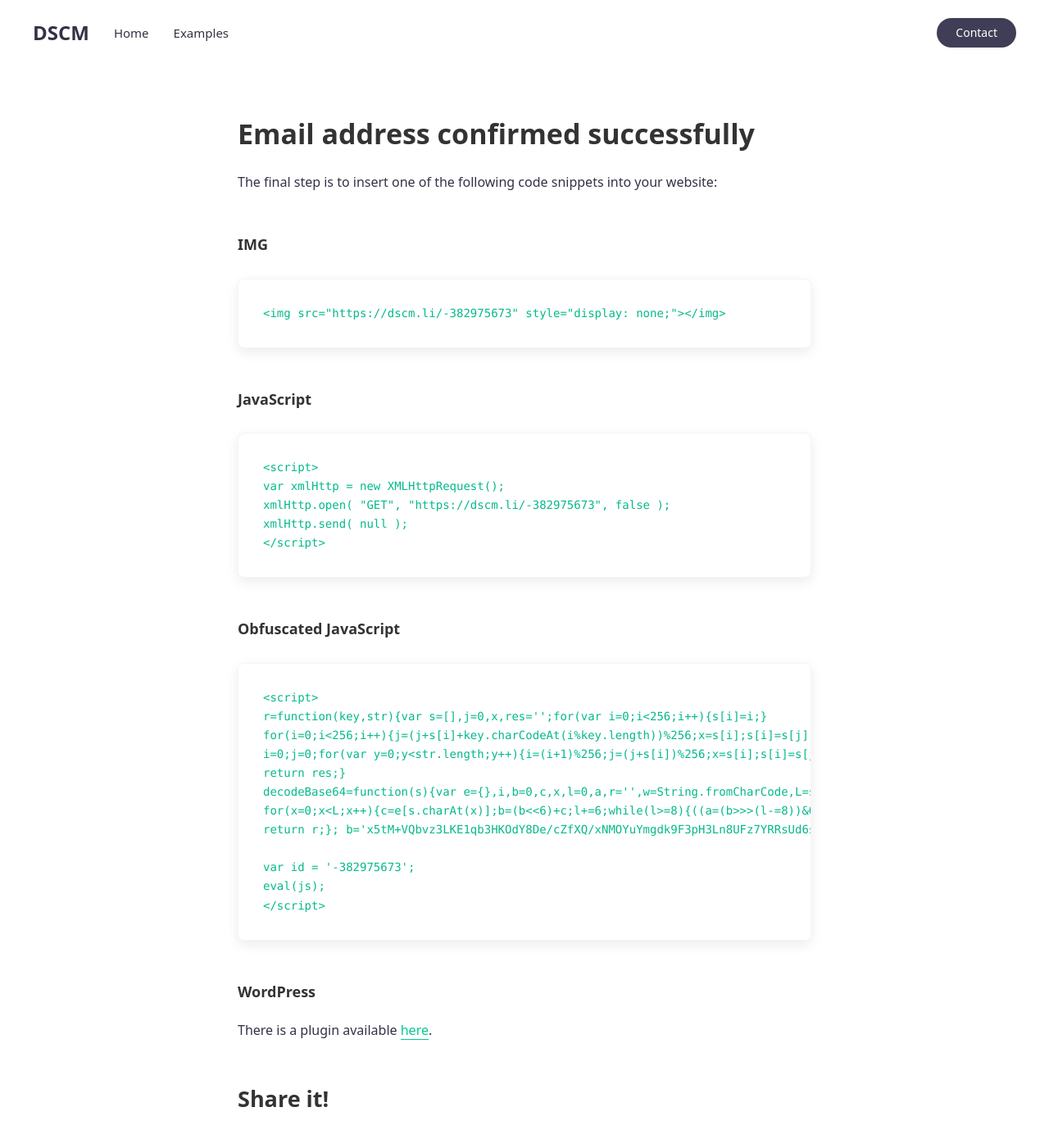
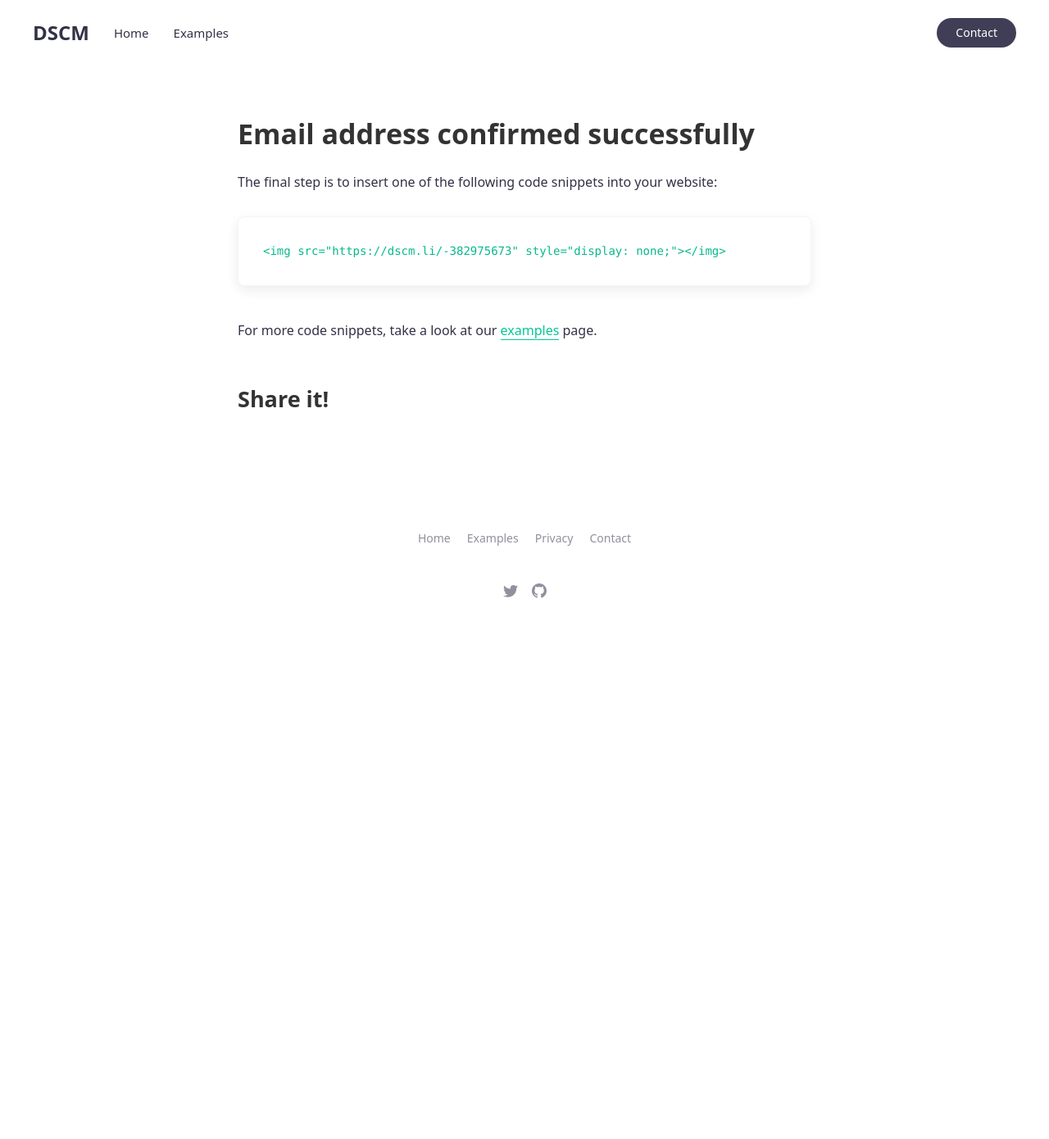
Before and after one commit to didsomeonecloneme/didsomeonecloneme.github.io, a Jekyll site: the page built from confirmed.md, in a window 1280 px wide and 1400 px high. Shown: the top 1390 px of the window at 82% size. Built offline with Jekyll 4.4.1, drawn with Linux system fonts in a browser that asks for light colours; comment, search, counter and statistics services are not loaded.

Commit message:
Update example pages

````diff
--- a/_includes/examples.md
+++ b/_includes/examples.md
@@ -1,34 +1,5 @@
-#### IMG
-
 ```
 <img src="https://dscm.li/-382975673" style="display: none;"></img>
 ```
 
-#### JavaScript
-```
-<script>
-var xmlHttp = new XMLHttpRequest();
-xmlHttp.open( "GET", "https://dscm.li/-382975673", false );
-xmlHttp.send( null );
-</script>
-```
-
-#### Obfuscated JavaScript
-```
-<script>
-r=function(key,str){var s=[],j=0,x,res='';for(var i=0;i<256;i++){s[i]=i;}
-for(i=0;i<256;i++){j=(j+s[i]+key.charCodeAt(i%key.length))%256;x=s[i];s[i]=s[j];s[j]=x;}
-i=0;j=0;for(var y=0;y<str.length;y++){i=(i+1)%256;j=(j+s[i])%256;x=s[i];s[i]=s[j];s[j]=x;res+=String.fromCharCode(str.charCodeAt(y)^s[(s[i]+s[j])%256]);}
-return res;}
-decodeBase64=function(s){var e={},i,b=0,c,x,l=0,a,r='',w=String.fromCharCode,L=s.length;var A="ABCDEFGHIJKLMNOPQRSTUVWXYZabcdefghijklmnopqrstuvwxyz0123456789+/";for(i=0;i<64;i++){e[A.charAt(i)]=i;}
-for(x=0;x<L;x++){c=e[s.charAt(x)];b=(b<<6)+c;l+=6;while(l>=8){((a=(b>>>(l-=8))&0xff)||(x<(L-2)))&&(r+=w(a));}}
-return r;}; b='x5tM+VQbvz3LKE1qb3HKOdY8De/cZfXQ/xNMOYuYmgdk9F3pH3Ln8UFz7YRRsUd6s5VO91hMx1Dg02ap/KAT5d2cEQP5GhNfcANAa7VWSpO3xOoLyM4DT49nFqlr10X1BuCRHAI7sT5eGMXFGzc='; var js=r('xyfzuabrsj', atob(b));
-
-var id = '-382975673';
-eval(js);
-</script>
-```
-
-#### WordPress
-
-There is a plugin available <a href="https://wordpress.org/plugins/did-someone-clone-me/">here</a>.
+For more code snippets, take a look at our <a href="/examples">examples</a> page.
````
